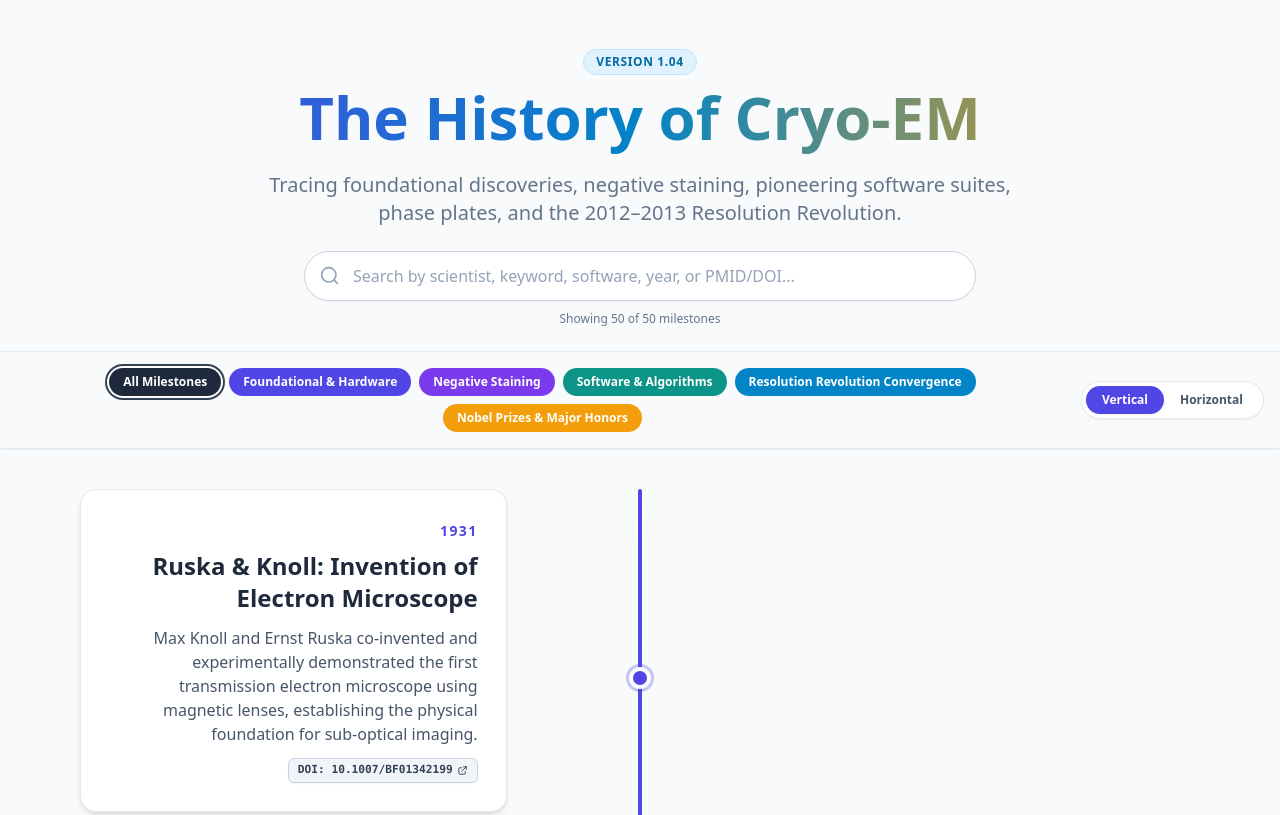
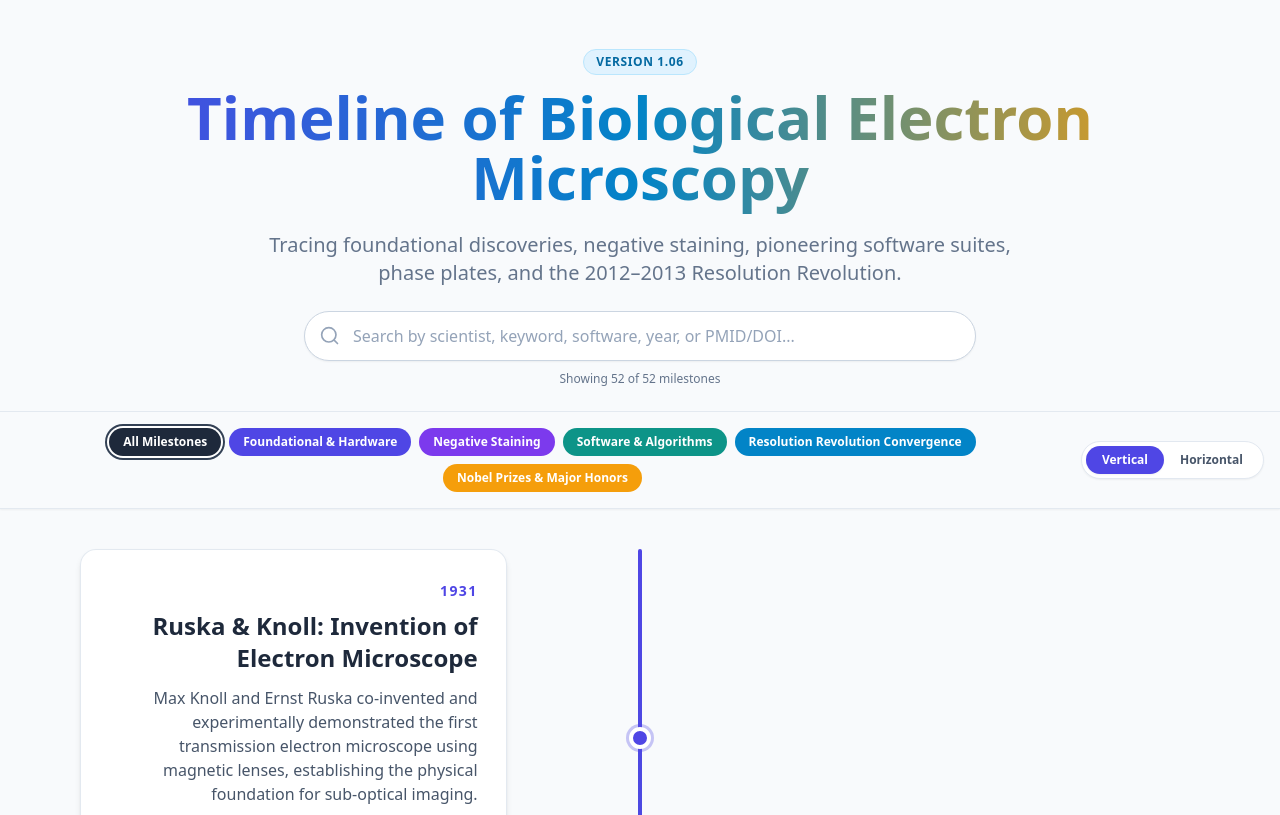
Before and after one commit to jparmachelab/HistoryOfBiologicalElectronMicroscopy, a plain HTML site: page index.html in a window 1280 px wide. Shown: the top 815 px of the page. Drawn offline with nearby package versions, Linux system fonts and the light colour scheme.

Commit message:
Add files via upload

```diff
--- a/index.html
+++ b/index.html
@@ -3,7 +3,7 @@
 <head>
     <meta charset="UTF-8">
     <meta name="viewport" content="width=device-width, initial-scale=1.0">
-    <title>Interactive Timeline of Cryo-Electron Microscopy (v1.04)</title>
+    <title>Timeline of Biological Electron Microscopy (v1.06)</title>
     <script src="https://cdn.tailwindcss.com"></script>
     <style>
         .glass-card {
@@ -334,10 +334,10 @@
     <header class="max-w-6xl mx-auto px-4 pt-12 pb-6">
         <div class="text-center">
             <span class="inline-block px-3 py-1 mb-3 text-xs font-bold tracking-wider uppercase text-sky-700 bg-sky-100 rounded-full border border-sky-200">
-                Version 1.04
+                Version 1.06
             </span>
             <h1 class="text-4xl md:text-6xl font-black text-transparent bg-clip-text bg-gradient-to-r from-indigo-600 via-sky-600 to-amber-500 mb-4 pb-2">
-                The History of Cryo-EM
+                Timeline of Biological Electron Microscopy
             </h1>
             <p class="text-base md:text-xl text-slate-500 max-w-3xl mx-auto leading-relaxed">
                 Tracing foundational discoveries, negative staining, pioneering software suites, phase plates, and the 2012–2013 Resolution Revolution.
@@ -880,6 +880,15 @@
                 ]
             },
             {
+                year: "2015",
+                title: "Grant & Grigorieff: Dose-Weighting (Exposure Filtering)",
+                desc: "Timothy Grant and Nikolaus Grigorieff quantified radiation damage as a function of spatial frequency and introduced dose-weighting (exposure filtering), weighting movie frames by their optimal electron exposure to preserve high-resolution signal from early frames while retaining low-resolution contrast from later frames.",
+                type: "software",
+                refs: [
+                    { label: "DOI: 10.7554/eLife.06980", url: "https://doi.org/10.7554/eLife.06980" }
+                ]
+            },
+            {
                 year: "2016",
                 title: "Jiang: Algorithmic Aberration Correction",
                 desc: "Wen Jiang and colleagues developed computational algorithms to estimate and correct optical distortions—such as anisotropic magnification distortion—directly from single-particle cryo-EM images without prior microscope calibration.",
@@ -909,6 +918,15 @@
                 refs: [
                     { label: "PMID: 28165473", url: "https://pubmed.ncbi.nlm.nih.gov/28165473/" },
                     { label: "DOI: 10.1038/nmeth.4169", url: "https://doi.org/10.1038/nmeth.4169" }
+                ]
+            },
+            {
+                year: "2017",
+                title: "Zheng, Cheng & Agard et al.: MotionCor2 (Patched Motion Correction)",
+                desc: "Shawn Q. Zheng, Eugene Palovcak, Jean-Paul Armache, Kliment A. Verba, Yifan Cheng, and David A. Agard developed MotionCor2, introducing GPU-accelerated anisotropic (patched) local motion correction combined with dose-weighting to correct non-uniform beam-induced specimen deformation across cryo-EM movie frames.",
+                type: "software",
+                refs: [
+                    { label: "DOI: 10.1038/nmeth.4193", url: "https://doi.org/10.1038/nmeth.4193" }
                 ]
             },
             {
```
